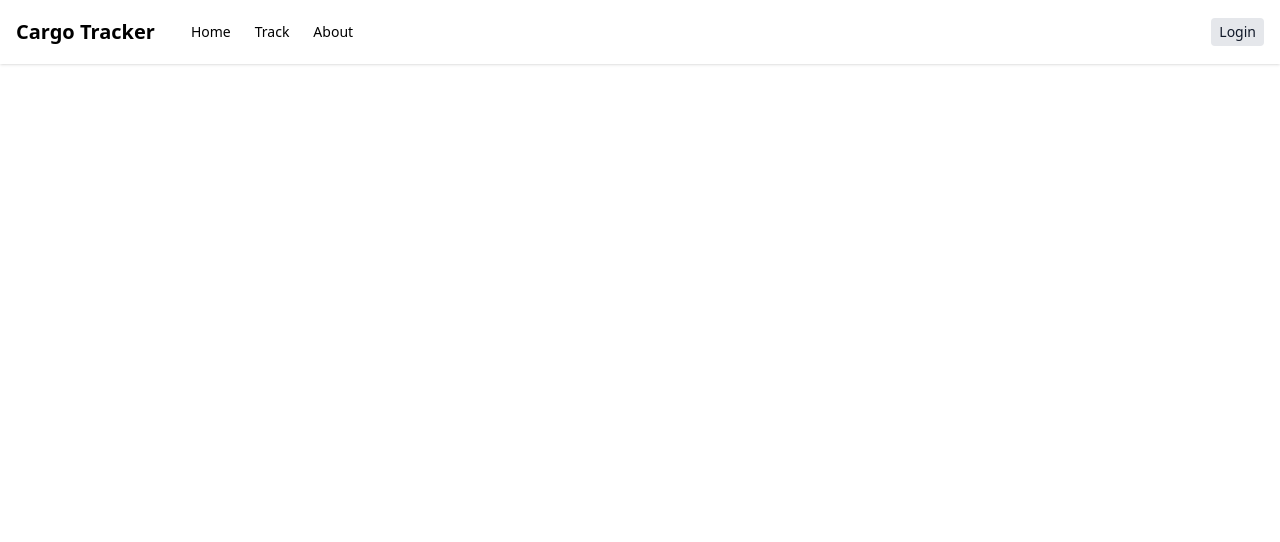
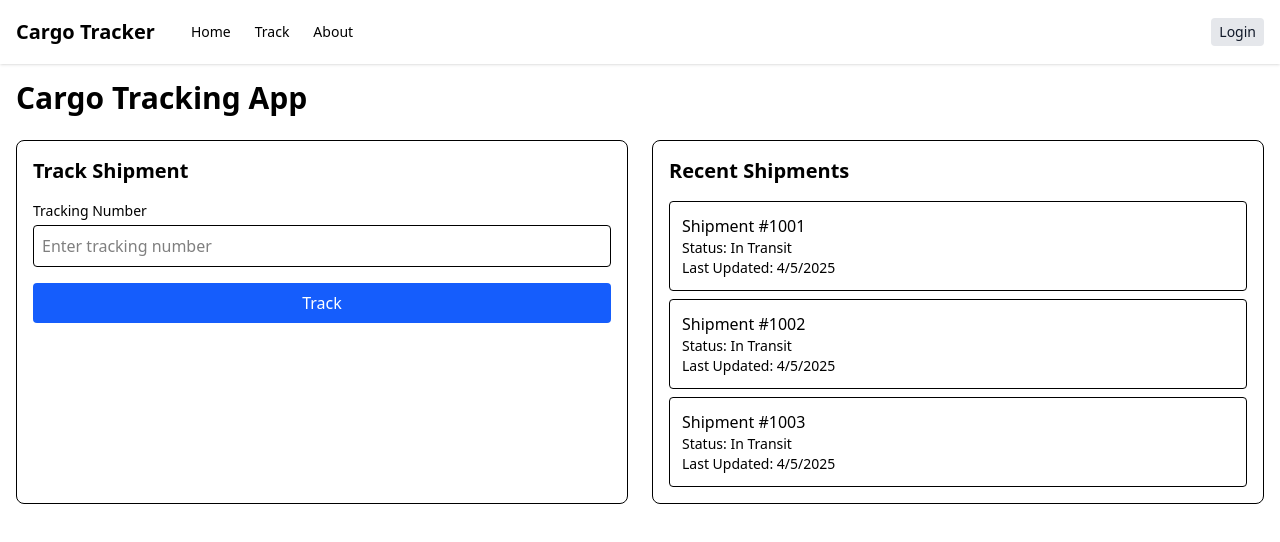
Before and after one commit to sankhaKarunasekara/cargo-tracking-app, a Nuxt app: page / in a window 1280 px wide. Shown: the top 542 px of the page. Built offline with nearby package versions, Linux system fonts and the light colour scheme.

Commit message:
Add home page

```diff
--- /dev/null
+++ b/pages/index.vue
@@ -0,0 +1,25 @@
+<template>
+  <div class="container mx-auto p-4">
+    <h1 class="text-3xl font-bold mb-6">Cargo Tracking App</h1>
+    <div class="grid grid-cols-1 md:grid-cols-2 gap-6">
+      <div class="border rounded-lg p-4">
+        <h2 class="text-xl font-semibold mb-4">Track Shipment</h2>
+        <div class="mb-4">
+          <label class="block text-sm font-medium mb-1">Tracking Number</label>
+          <input type="text" placeholder="Enter tracking number" class="w-full p-2 border rounded" />
+        </div>
+        <Button class="w-full">Track</Button>
+      </div>
+      <div class="border rounded-lg p-4">
+        <h2 class="text-xl font-semibold mb-4">Recent Shipments</h2>
+        <div class="space-y-2">
+          <div v-for="i in 3" :key="i" class="border rounded p-3">
+            <p class="font-medium">Shipment #{{ 1000 + i }}</p>
+            <p class="text-sm">Status: In Transit</p>
+            <p class="text-sm">Last Updated: {{ new Date().toLocaleDateString() }}</p>
+          </div>
+        </div>
+      </div>
+    </div>
+  </div>
+</template>
```
